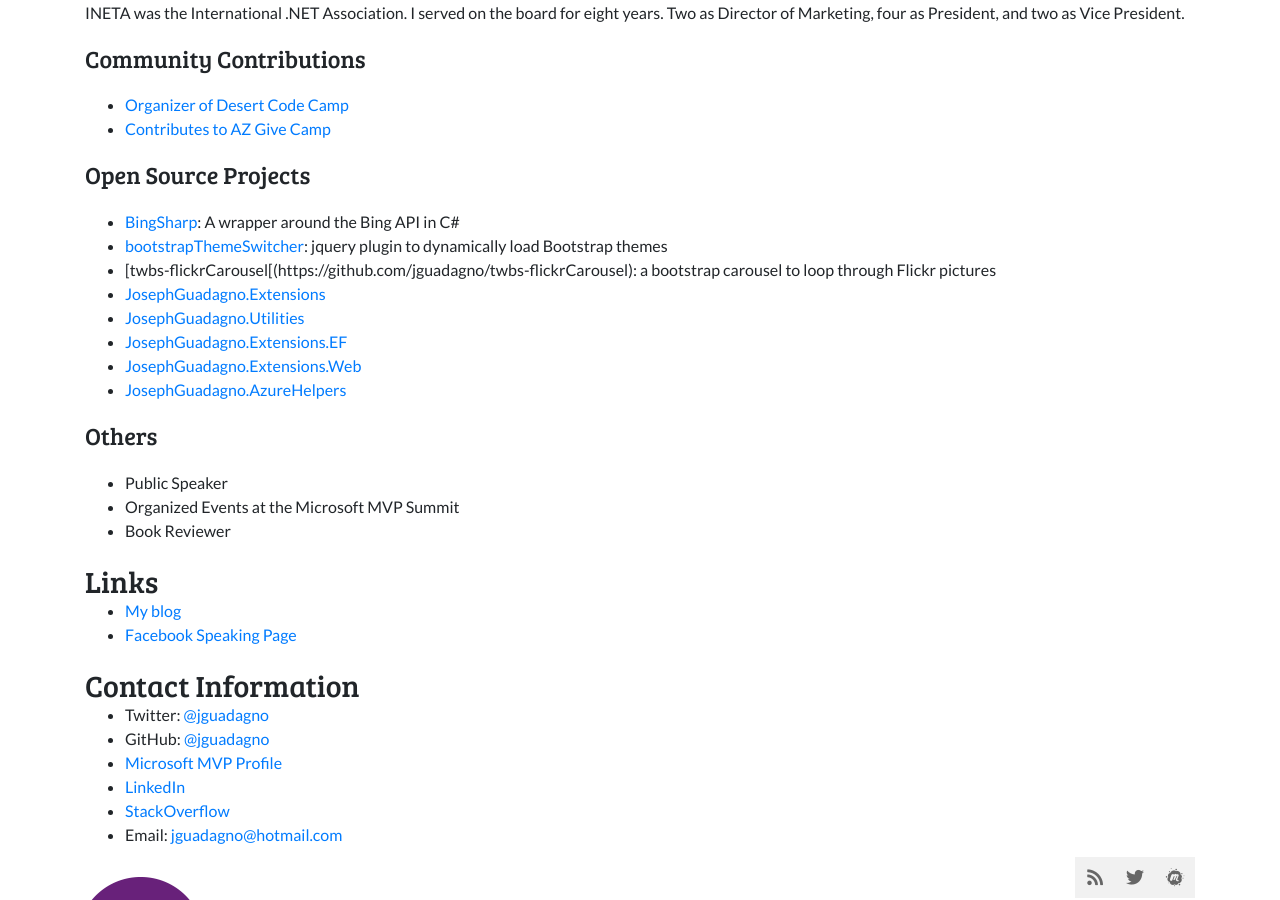
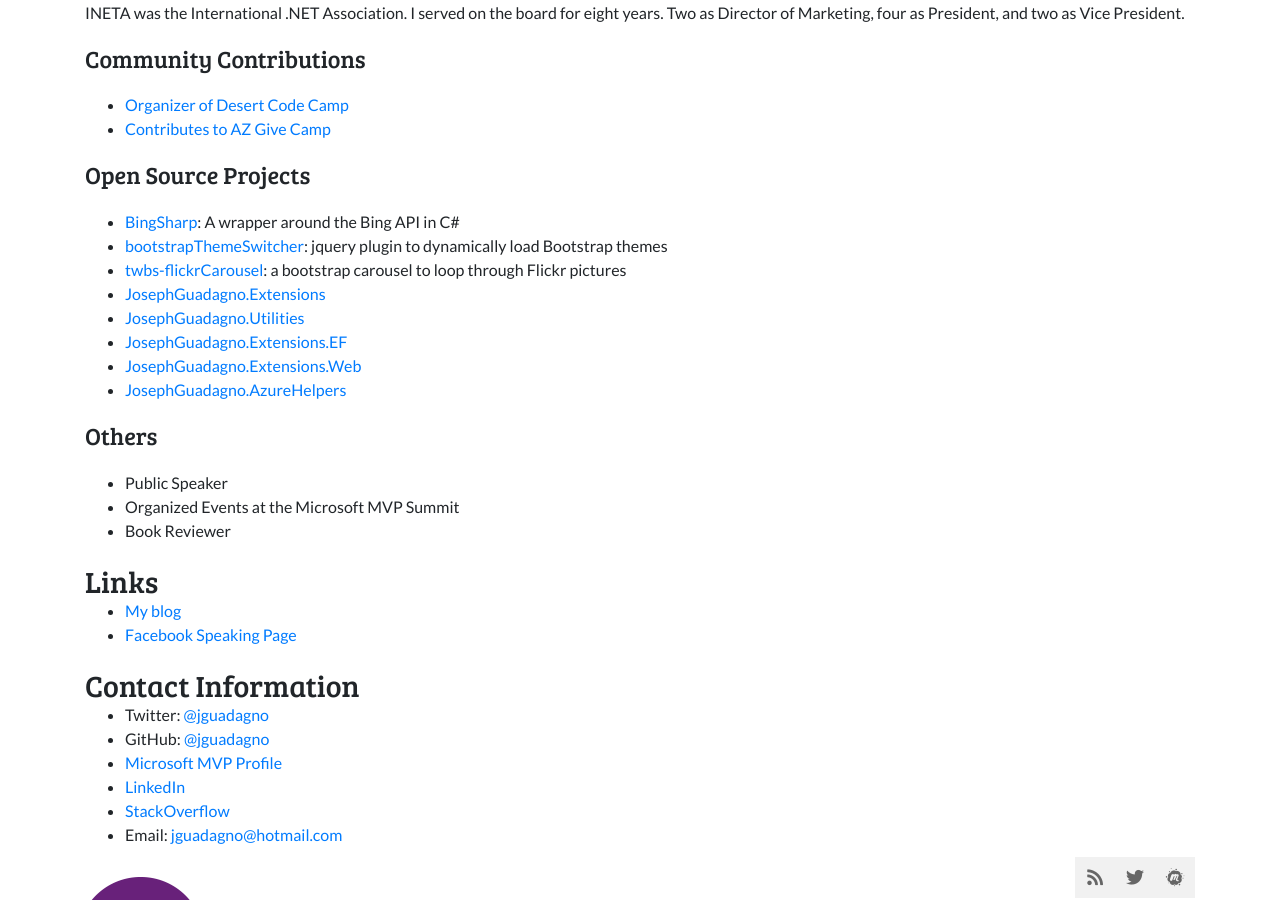
Before and after one commit to dotnet-foundation/election, a Jekyll site: the page built from _campaign-2019/joseph-guadagno.md, in a window 1280 px wide and 900 px high, scrolled down 1133 px. Built offline with Jekyll 4.4.1, drawn with Linux system fonts in a browser that asks for light colours; nearby versions of some CDN libraries; comment, search, counter and statistics services are not loaded.

Commit message:
Fixed a bad URL for joseph-guadagno.md

```diff
--- a/_campaign-2019/joseph-guadagno.md
+++ b/_campaign-2019/joseph-guadagno.md
@@ -34,7 +34,7 @@ INETA was the International .NET Association.  I served on the board for eight y
 ### Open Source Projects
 * [BingSharp](http://bingsharp.codeplex.com/): A wrapper around the Bing API in C#
 * [bootstrapThemeSwitcher](https://github.com/jguadagno/bootstrapThemeSwitcher): jquery plugin to dynamically load Bootstrap themes
-* [twbs-flickrCarousel[(https://github.com/jguadagno/twbs-flickrCarousel): a bootstrap carousel to loop through Flickr pictures
+* [twbs-flickrCarousel](https://github.com/jguadagno/twbs-flickrCarousel): a bootstrap carousel to loop through Flickr pictures
 * [JosephGuadagno.Extensions](https://github.com/jguadagno/JosephGuadagno.Extensions)
 * [JosephGuadagno.Utilities](https://github.com/jguadagno/JosephGuadagno.Utilities)
 * [JosephGuadagno.Extensions.EF](https://github.com/jguadagno/JosephGuadagno.Extensions.EF)
```
